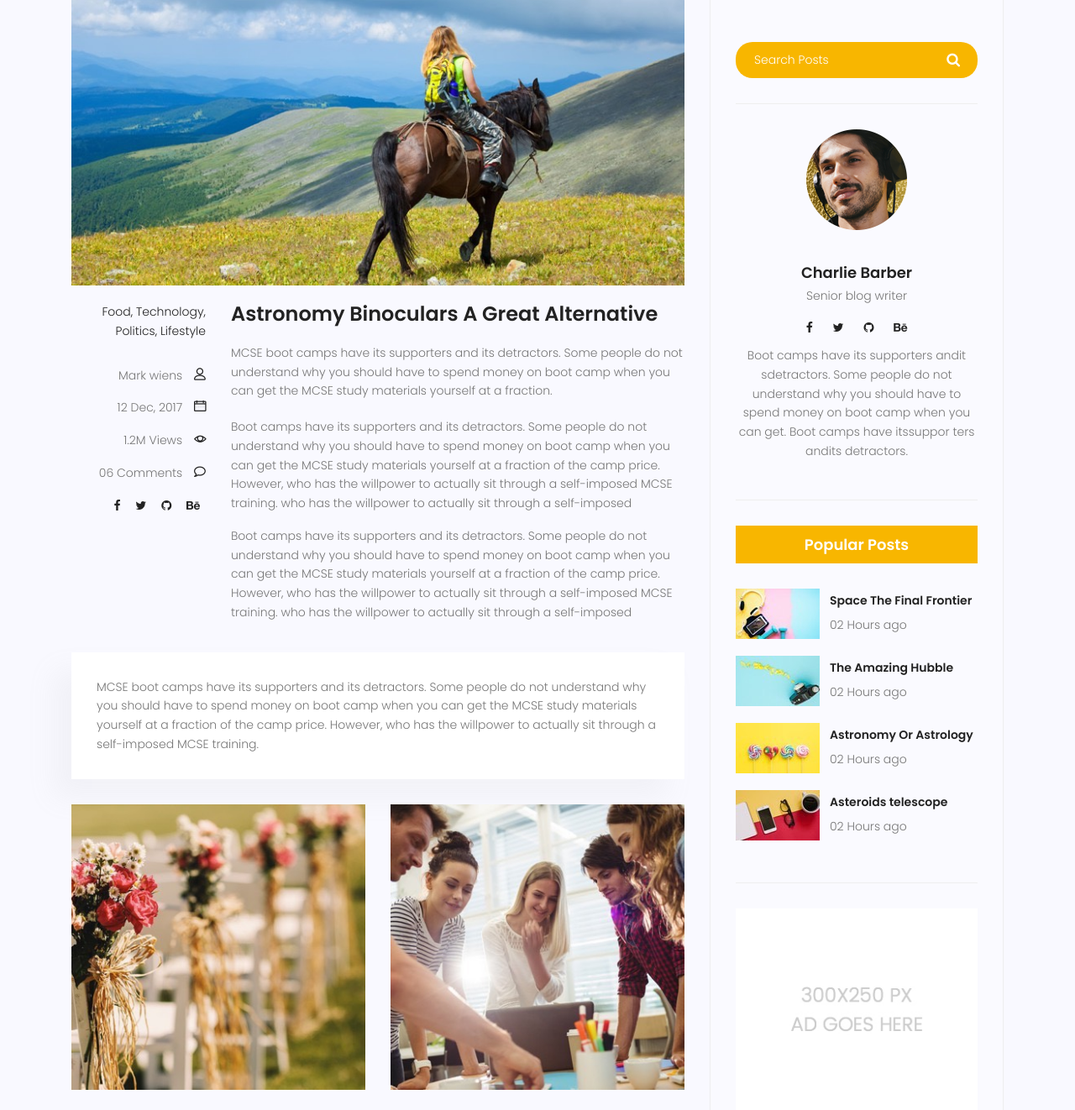
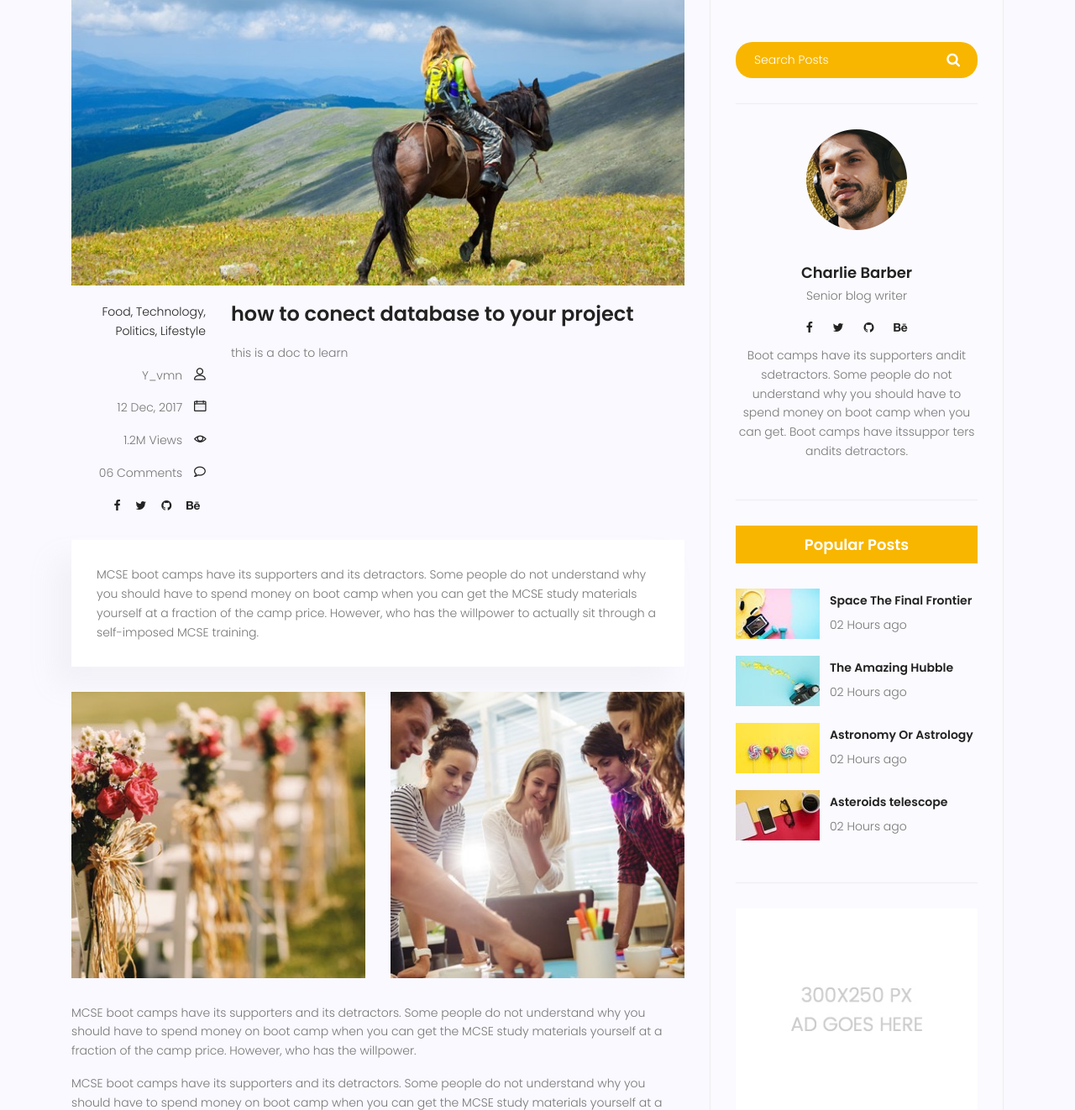
Before and after one commit to yasvmomen/EducationWebSite_Jango, a Django app: page /blog/single in a window 1280 px wide. Shown: the part 421-1743 px from the top of the page at 84% size. Run offline with Django 5.2, Linux system fonts and the light colour scheme; some libraries are stand-ins or nearby versions.

Commit message:
really change the pages
add a dict to the function in views
then you can use the key of dicts to your html pages. here is some test and random changes on blog single and a test page

```diff
--- a/blog/views.py
+++ b/blog/views.py
@@ -8,4 +8,5 @@ def blog_view (request) :
     return render (request, 'blog/blog-home.html')
 
 def blog_single (request) :
-    return render (request, 'blog/blog-single.html')
+    context = {'title' : 'how to conect database to your project', 'content' : 'this is a doc to learn', 'auther' : 'Y_vmn'}
+    return render (request, 'blog/blog-single.html', context)
--- a/templates/blog/blog-single.html
+++ b/templates/blog/blog-single.html
@@ -39,7 +39,7 @@
 							<li><a href="#">Lifestyle</a></li>
 						</ul>
 						<div class="user-details row">
-							<p class="user-name col-lg-12 col-md-12 col-6"><a href="#">Mark wiens</a> <span
+							<p class="user-name col-lg-12 col-md-12 col-6"><a href="#">{{auther}}</a> <span
 									class="lnr lnr-user"></span></p>
 							<p class="date col-lg-12 col-md-12 col-6"><a href="#">12 Dec, 2017</a> <span
 									class="lnr lnr-calendar-full"></span></p>
@@ -56,23 +56,13 @@
 						</div>
 					</div>
 					<div class="col-lg-9 col-md-9">
-						<h3 class="mt-20 mb-20">Astronomy Binoculars A Great Alternative</h3>
+						<h3 class="mt-20 mb-20">{{title}}</h3>
 						<p class="excert">
-							MCSE boot camps have its supporters and its detractors. Some people do not understand why
-							you should have to spend money on boot camp when you can get the MCSE study materials
-							yourself at a fraction.
+							{{content}}
 						</p>
 						<p>
-							Boot camps have its supporters and its detractors. Some people do not understand why you
-							should have to spend money on boot camp when you can get the MCSE study materials yourself
-							at a fraction of the camp price. However, who has the willpower to actually sit through a
-							self-imposed MCSE training. who has the willpower to actually sit through a self-imposed
 						</p>
 						<p>
-							Boot camps have its supporters and its detractors. Some people do not understand why you
-							should have to spend money on boot camp when you can get the MCSE study materials yourself
-							at a fraction of the camp price. However, who has the willpower to actually sit through a
-							self-imposed MCSE training. who has the willpower to actually sit through a self-imposed
 						</p>
 					</div>
 					<div class="col-lg-12">
--- a/website/urls.py
+++ b/website/urls.py
@@ -12,5 +12,6 @@ urlpatterns = [
     path ('home', home_view , name= 'index'),
     path ('', home_view , name= 'index'),
     path ('about', about_view , name= 'about'),
-    path ('contact', contact_view , name= 'contact')
+    path ('contact', contact_view , name= 'contact'),
+    path ('test', test_view , name= 'test')
 ]
--- a/website/views.py
+++ b/website/views.py
@@ -22,3 +22,6 @@ def about_view (request) :
 def contact_view (request) :
     #return HttpResponse ('<h1>contact Page ...</h1>')
     return render(request, 'website/contact.html')
+
+def test_view (request) :
+    return render(request, 'website/test.html', {'name' : 'ostad', 'famil' : 'farahi'})
```
Also changed, not shown: templates/website/test.html (added, +11 -0 lines).
